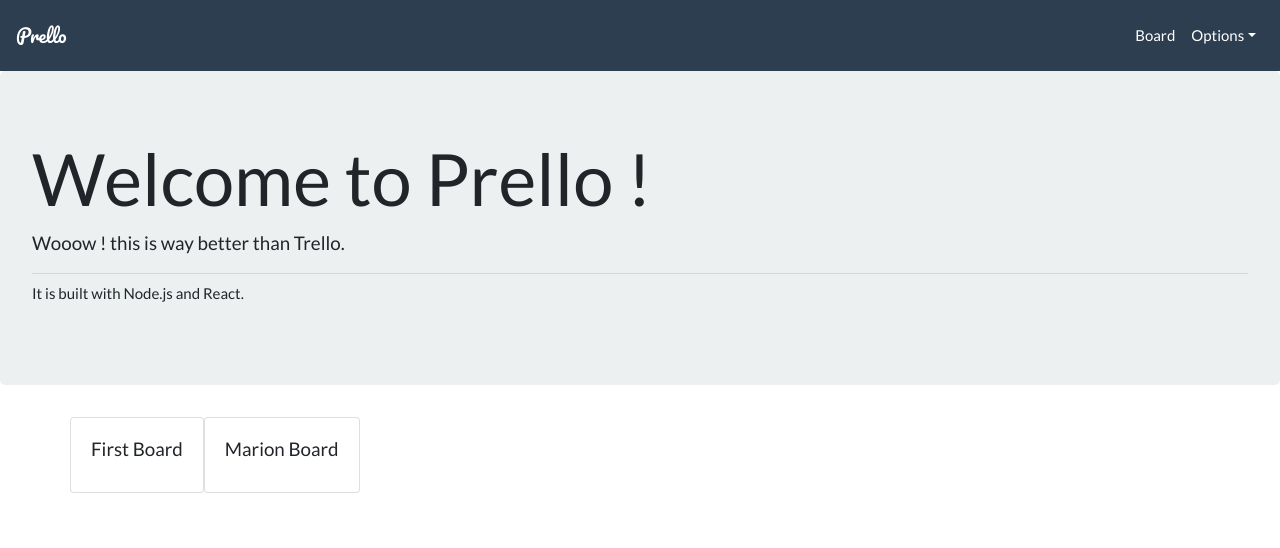
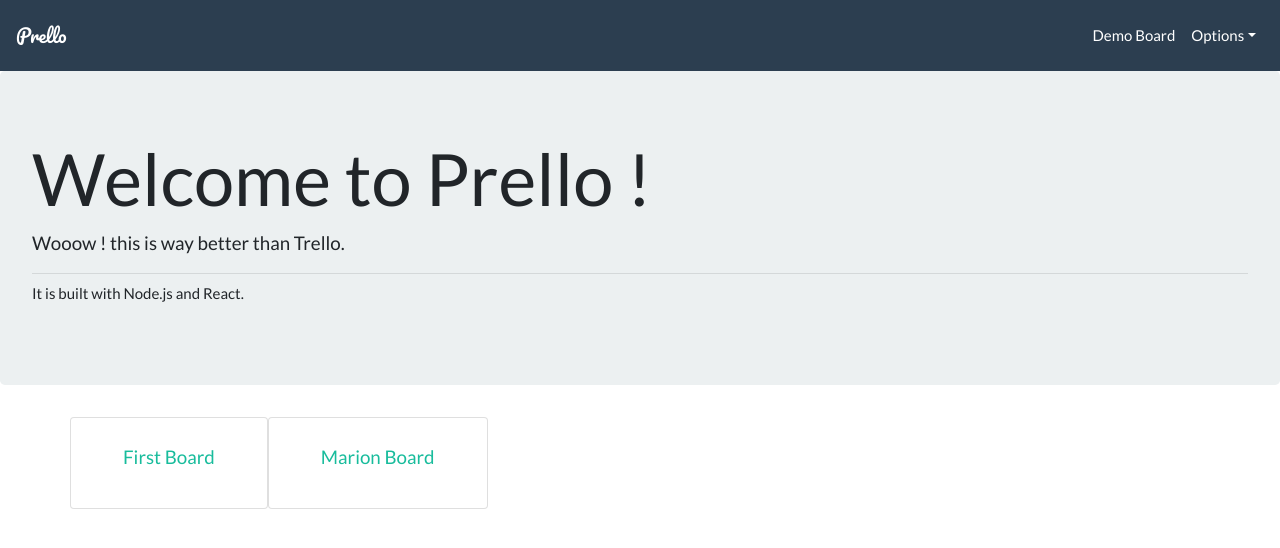
Before and after one commit to hardcoded/PrellOne-client, a React (Create React App) app: page / in a window 1280 px wide. Shown: the top 548 px of the page. Built offline with nearby package versions, Linux system fonts and the light colour scheme.

Commit message:
[Add] Passing boardId to board component

```diff
--- a/src/components/App.js
+++ b/src/components/App.js
@@ -9,7 +9,7 @@ const App = () => (
       <AppNav />
       <Switch>
       <Route exact path='/' component={Home}/>
-      <Route path='/board' component={Board}/>
+      <Route path='/board/:boardId' component={Board}/>
       </Switch>
     </div>
   )
--- a/src/components/AppNav.js
+++ b/src/components/AppNav.js
@@ -21,7 +21,7 @@ const AppNav = ({isOpen, open }) => {
           <Collapse isOpen={isOpen} navbar>
             <Nav className="ml-auto" navbar>
               <NavItem>
-                <Link className="nav-link" to="/board/">Board</Link>
+                <Link className="nav-link" to="/board/board1">Demo Board</Link>
               </NavItem>
               <UncontrolledDropdown nav inNavbar>
                 <DropdownToggle nav caret>
--- a/src/components/Home.js
+++ b/src/components/Home.js
@@ -1,4 +1,5 @@
 import React from 'react';
+import { Link } from 'react-router-dom'
 import { Container, Jumbotron, Row, Card, CardBody,
     CardTitle } from 'reactstrap'
 
@@ -19,7 +20,12 @@ const Home = ({boards}) => (
                     {boards.map(board => (
                         <Card>
                             <CardBody>
-                                <CardTitle>{board.title}</CardTitle>
+                                <CardTitle>
+                                <Link className="nav-link" to={"/board/"+board.id}>
+                                    {board.title}
+                                </Link>
+
+                                </CardTitle>
                             </CardBody>
                         </Card>
                     ))}
--- a/src/containers/Board.container.js
+++ b/src/containers/Board.container.js
@@ -2,12 +2,14 @@ import { connect } from 'react-redux'
 import Board from '../components/Board'
 
 
-const mapStateToProps = state => ({
-    id: state.reducerBoard['board1'].id,
-    title: state.reducerBoard['board1'].title,
-    lists: state.reducerBoard['board1'].lists,
+const mapStateToProps = (state, ownProps) => {
+  const boardId = ownProps.match.params.boardId //boardId passed by router
+  return({
+    id: state.reducerBoard[boardId].id,
+    title: state.reducerBoard[boardId].title,
+    lists: state.reducerBoard[boardId].lists,
     labels: state.reducerLabel
-  })
+  })}
 
 const mapDispatchToProps = dispatch => ({})
 
```
